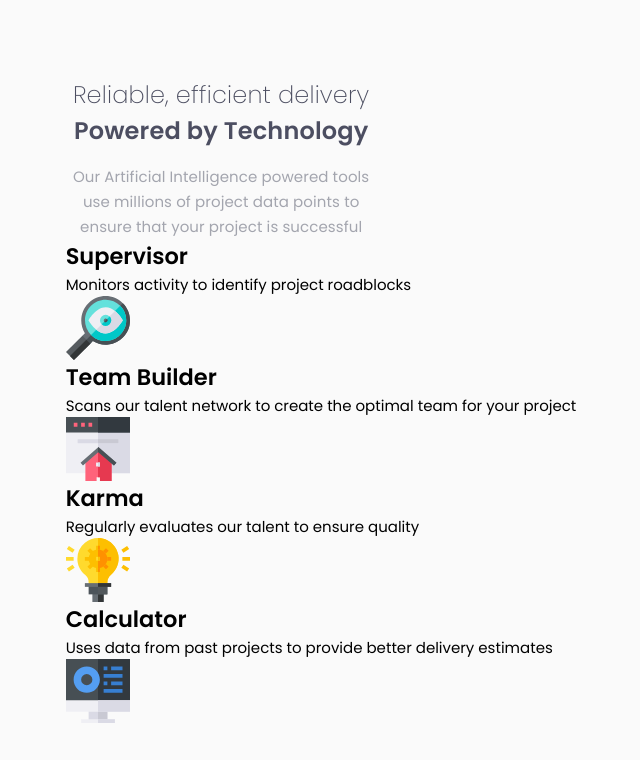
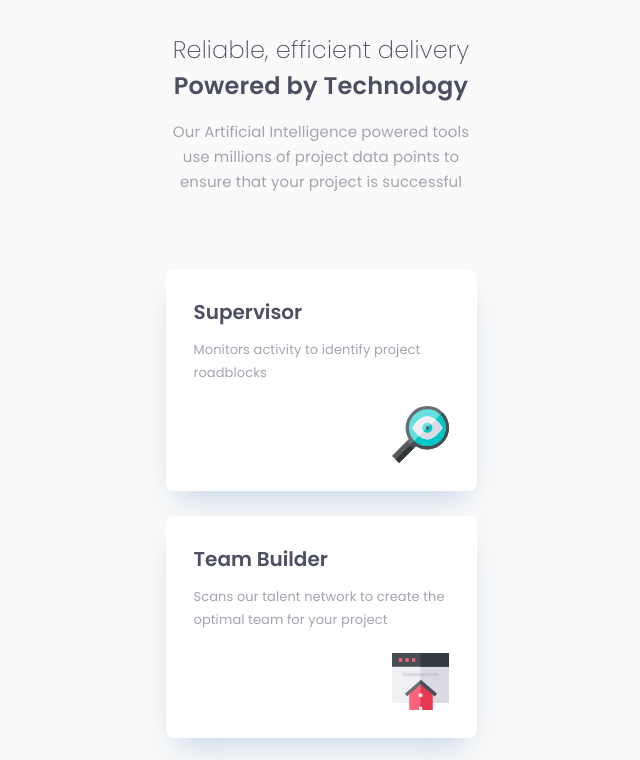
Before and after one commit to Negligence/four-card-feature-section, a website: page index.html in a window 1280 px wide. Shown: the top 760 px of the page, without its empty margins (319-959 px from the left). Drawn offline with Linux system fonts and the light colour scheme.

Commit message:
started cards css

```diff
--- a/index.html
+++ b/index.html
@@ -18,7 +18,7 @@
 <body>
   <main>
 
-    <section id="feature">
+    <section class="grid" id="feature">
 
       <div class="heading__container grid">
 
@@ -33,25 +33,25 @@
 
       <div class="cards__container grid">
 
-        <article class="supervisor__card grid">
+        <article class="supervisor__card card grid">
           <h2 class="card__title">Supervisor</h2>
           <p class="card__description">Monitors activity to identify project roadblocks</p>
           <img class="card__img" src="./assets/images/icon-supervisor.svg" alt="Magnifying Glass icon">
         </article>
 
-        <article class="team__card grid">
+        <article class="team__card card grid">
           <h2 class="card__title">Team Builder</h2>
           <p class="card__description">Scans our talent network to create the optimal team for your project</p>
           <img class="card__img" src="./assets/images/icon-team-builder.svg" alt="Team Builder Icon">
         </article>
 
-        <article class="karma__card grid">
+        <article class="karma__card card grid">
           <h2 class="card__title">Karma</h2>
           <p class="card__description">Regularly evaluates our talent to ensure quality</p>
           <img class="card__img" src="./assets/images/icon-karma.svg" alt="Light bulb Icon">
         </article>
 
-        <article class="calculator__card grid">
+        <article class="calculator__card card grid">
           <h2 class="card__title">Calculator</h2>
           <p class="card__description">Uses data from past projects to provide better delivery estimates</p>
           <img class="card__img" src="./assets/images/icon-calculator.svg" alt="Calculator Icon">
--- a/source/sass/styles.scss
+++ b/source/sass/styles.scss
@@ -29,13 +29,6 @@ html {
   --fz-3: calc(20 / 16 * 1rem);
   --fz-4: calc(15 / 16 * 1rem);
   --fz-5: calc(13 / 16 * 1rem);
-
-  --s-500: calc(40 / 16 * 1rem);
-  --s-300: calc(24 / 16 * 1rem);
-  --s-200: calc(16 / 16 * 1rem);
-  --s-150: calc(12 / 16 * 1rem);
-  --s-100: calc(8 / 16 * 1rem);
-  --s-50: calc(4 / 16 * 1rem);
 }
 
 *,*::before,*::after {box-sizing: inherit;}
@@ -74,7 +67,7 @@ body {
 
 main {
   width: inherit;
-  height: inherit;
+  height: auto;
   display: grid;
   place-content: center;
 }
@@ -87,14 +80,22 @@ main {
 /* #endregion Reusable CSS */
 
 /* #region Mobile 375px */
+h1, h2 {
+  color: var(--very-dark-blue);
+}
+
+p {
+  color: var(--grayish-blue);
+}
+
 #feature {
   padding: rem(32px);
+  row-gap: rem(75px);
 }
 
 .heading__container {
   width: rem(311px);
   row-gap: rem(16px);
-  color: var(--very-dark-blue);
   text-align: center;
 }
 
@@ -111,10 +112,39 @@ main {
 }
 
 .heading__description {
-  color: var(--grayish-blue);
   font-size: var(--fz-4);
   letter-spacing: rem(0.1px);
   line-height: em(25px, 15px);
+}
+
+.cards__container {
+  row-gap: rem(25px);
+}
+
+.card {
+  width: rem(311px);
+  height: rem(222px);
+  padding: rem(28px);
+  background-color: white;
+  border-radius: rem(8px);
+  box-shadow: 0 rem(15px) rem(30px) rem(-11px) #83a7d280;
+}
+
+.card__title {
+  font-size: rem(20px);
+  line-height: auto;
+}
+
+.card__description {
+  font-size: rem(13px);
+  line-height: em(23px, 13px);
+  letter-spacing: rem(0.09px);
+}
+
+.card__img {
+  width: rem(57px);
+  height: rem(57px);
+  place-self: end;
 }
 /* #endregion Mobile 375px */
 
```
Also changed, not shown: source/index.html (+5 -5 lines), assets/css/styles.css, source/assets/css/styles.css.
